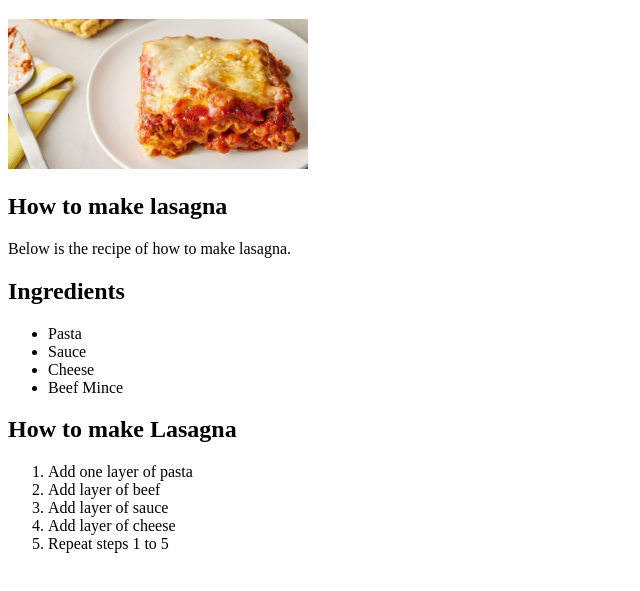
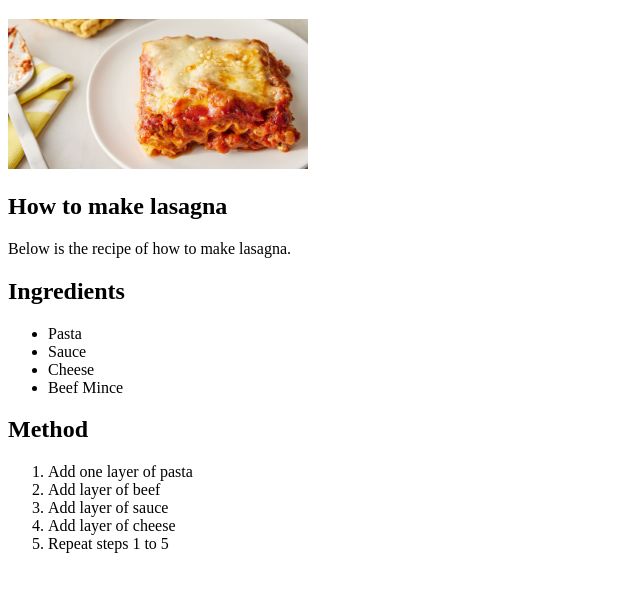
Before and after one commit to l4hmm/odin-recipes, a plain HTML site: page recipes/lasagna.html in a window 1280 px wide. Shown: the part 61-652 px from the top of the page, without its empty margins (0-640 px from the left). Drawn offline with Linux system fonts and the light colour scheme.

Commit message:
Saved and added method heading.

```diff
--- a/recipes/lasagna.html
+++ b/recipes/lasagna.html
@@ -17,7 +17,7 @@
       <li>Cheese</li>
       <li>Beef Mince</li>
     </ul>
-    <h2>How to make Lasagna</h2>
+    <h2>Method</h2>
     <ol>
       <li>Add one layer of pasta</li>
       <li>Add layer of beef</li>
```
